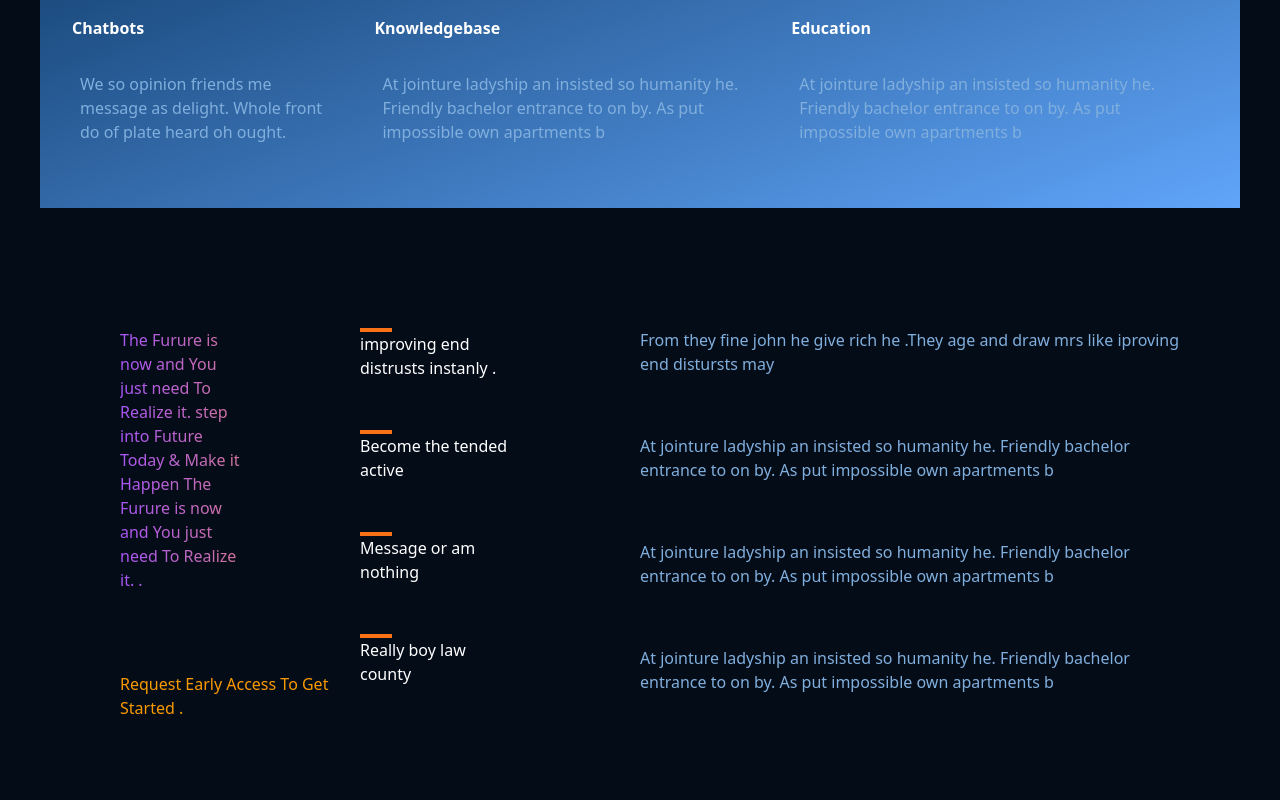
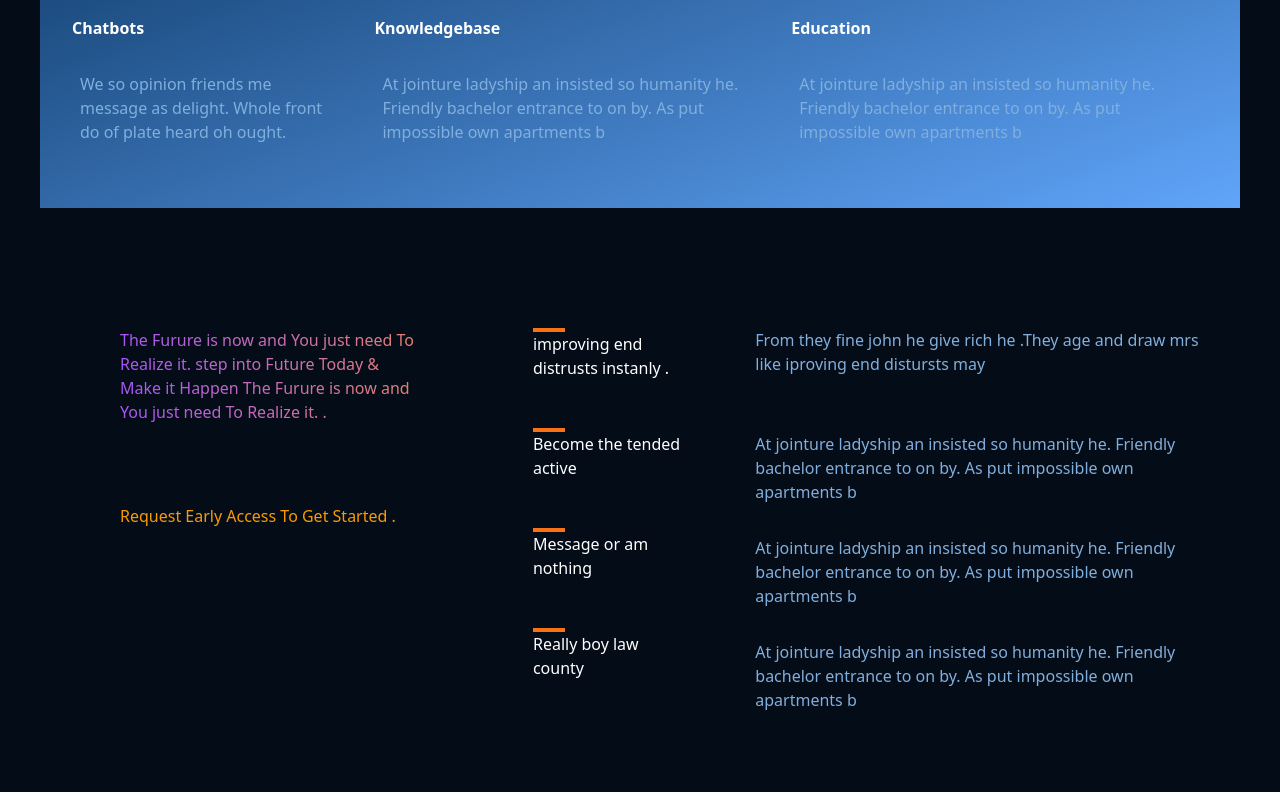
Before and after one commit to AASB7/Training_Project, a Next.js app: page / in a window 1280 px wide. Shown: the part 300-1100 px from the top of the page. Built offline with nearby package versions, Linux system fonts and the light colour scheme.

Commit message:
Update Content.jsx
basis-1/4 to basis-1/2

```diff
--- a/components/Content.jsx
+++ b/components/Content.jsx
@@ -2,7 +2,7 @@ function Content() {
     return (
         <div className='justify-around p-20 basis-2/5'>
             <div className='flex justify-around '>
-                <div className='basis-1/4  pl-10'>
+                <div className='basis-1/2  pl-10'>
                     <p className=' bg-gradient-to-r from-purple-500 to-orange-400 bg-clip-text text-transparent pr-28 '>
                         The Furure is now and You just need To Realize it. step
                         into Future Today & Make it Happen The Furure is now and
```
